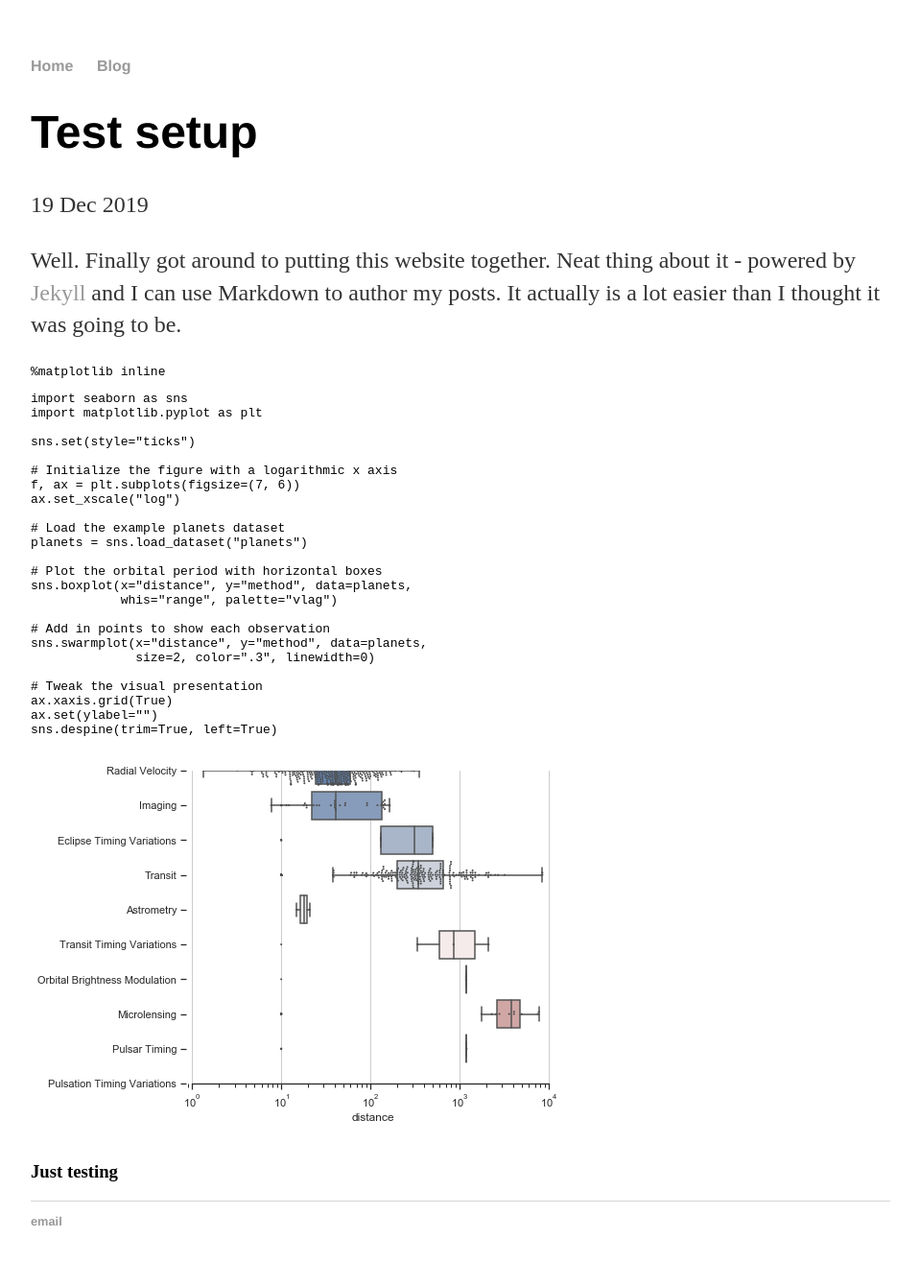
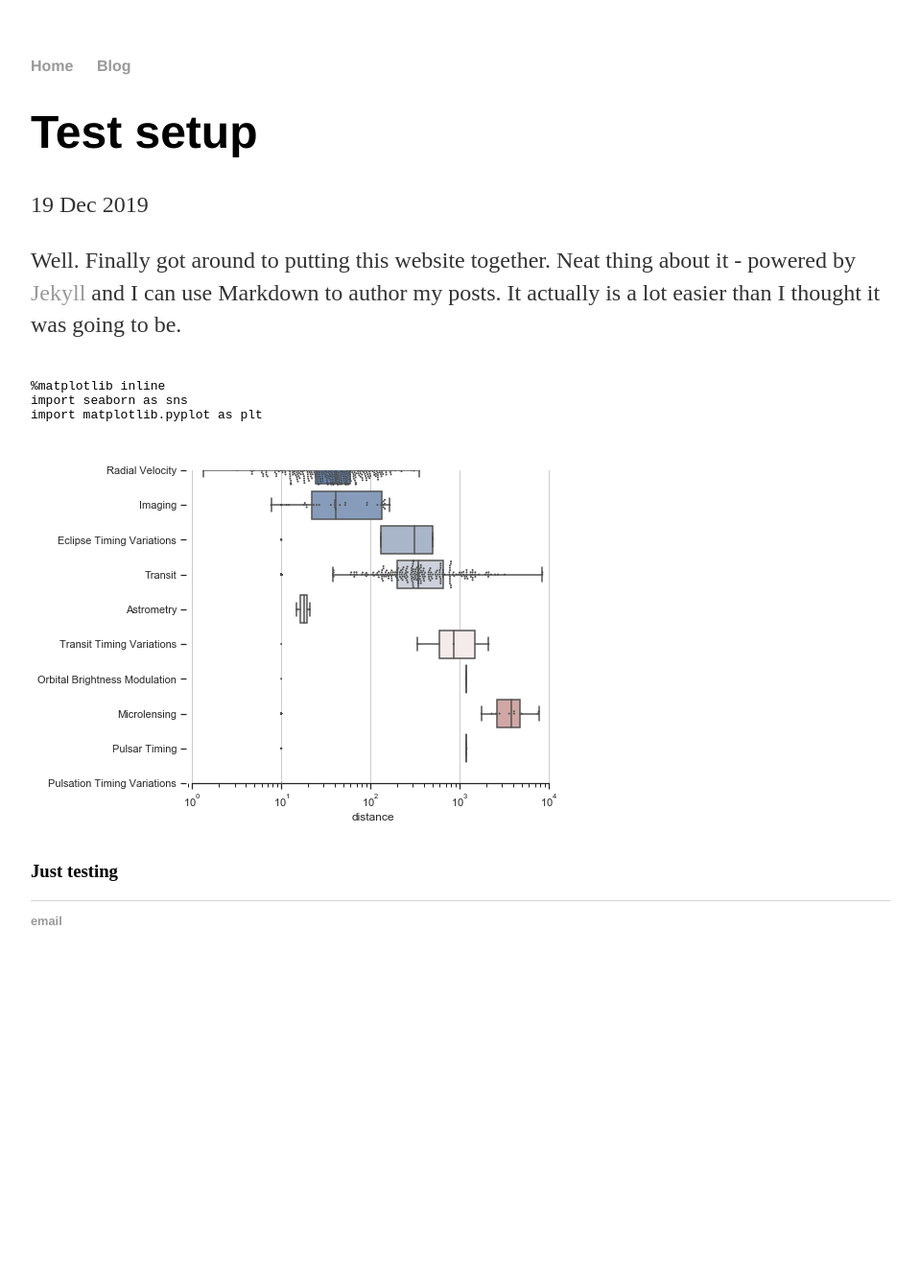
Before and after one commit to Archisman-Roy/Archisman-Roy.github.io, a Jekyll site: the page built from _posts/2019-12-19-archi-site-launched.md, in a window 1280 px wide. Shown: the whole page at 96% size, without its empty margins (160-1119 px from the left). Built offline with Jekyll 4.4.1, drawn with Linux system fonts in a browser that asks for light colours; after the commit the page ends 1027 px from its top, so only the background shows below that.

Commit message:
Update 2019-12-19-archi-site-launched.md

````diff
--- a/_posts/2019-12-19-archi-site-launched.md
+++ b/_posts/2019-12-19-archi-site-launched.md
@@ -6,36 +6,13 @@ date: 2019-12-19
 
 Well. Finally got around to putting this website together. Neat thing about it - powered by [Jekyll](http://jekyllrb.com) and I can use Markdown to author my posts. It actually is a lot easier than I thought it was going to be.
 
-```python
-%matplotlib inline
+
 ```
 
-
-```python
+%matplotlib inline
 import seaborn as sns
 import matplotlib.pyplot as plt
 
-sns.set(style="ticks")
-
-# Initialize the figure with a logarithmic x axis
-f, ax = plt.subplots(figsize=(7, 6))
-ax.set_xscale("log")
-
-# Load the example planets dataset
-planets = sns.load_dataset("planets")
-
-# Plot the orbital period with horizontal boxes
-sns.boxplot(x="distance", y="method", data=planets,
-            whis="range", palette="vlag")
-
-# Add in points to show each observation
-sns.swarmplot(x="distance", y="method", data=planets,
-              size=2, color=".3", linewidth=0)
-
-# Tweak the visual presentation
-ax.xaxis.grid(True)
-ax.set(ylabel="")
-sns.despine(trim=True, left=True)
 ```
 
 ![png]({{ site.url }}/images/test_1_1.png)
````
